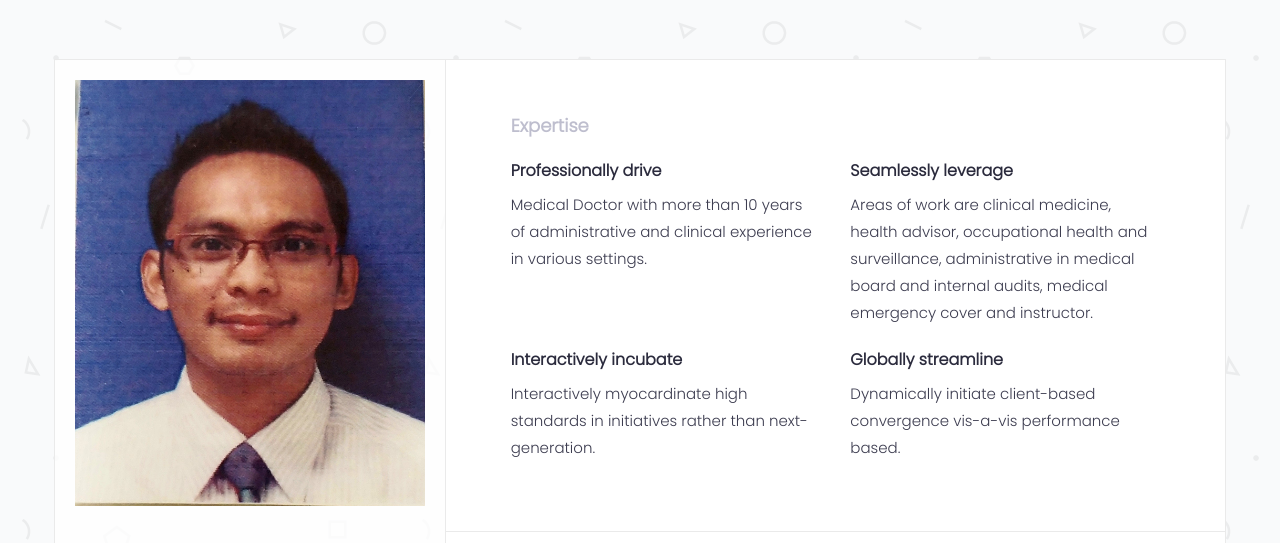
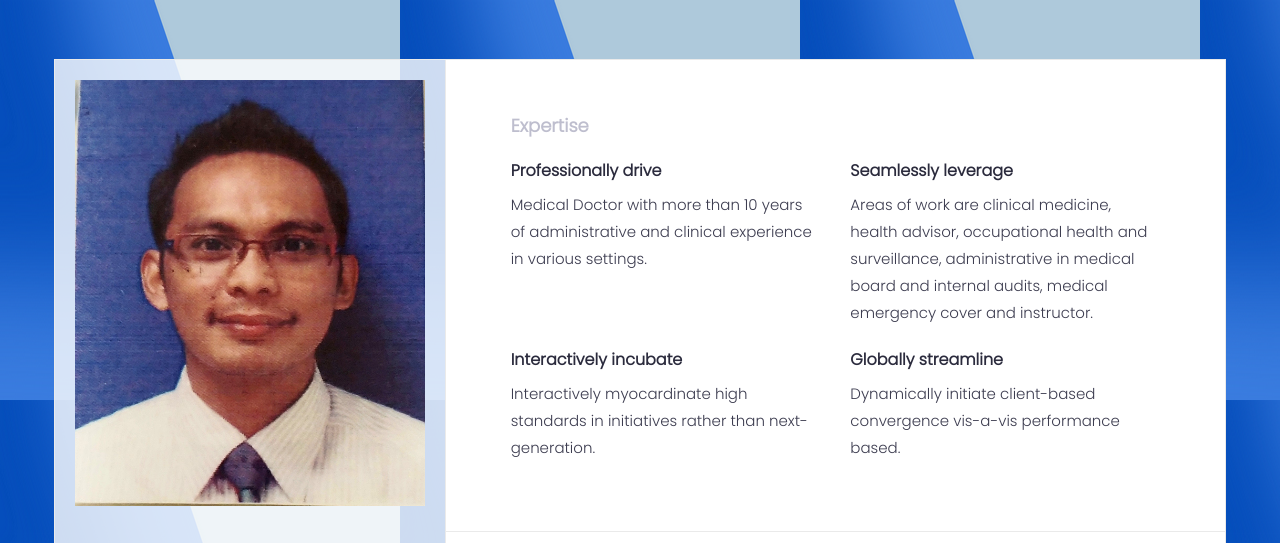
Before and after one commit to esphynol/esphynol.github.io, a plain HTML site: page index.html in a window 1280 px wide. Shown: the top 543 px of the page. Drawn offline with Linux system fonts and the light colour scheme.

Commit message:
Update style.css

```diff
--- a/css/style.css
+++ b/css/style.css
@@ -20,7 +20,7 @@ body {
     line-height : 1.8em;
     color       : #3d3d50;
     font-weight : 300;
-    background  : url("../img/pattern-bg.png") fixed;
+    background  : url("../img/pattern-bg2.png") fixed;
     }
 
 /* --------------------------------------
```
